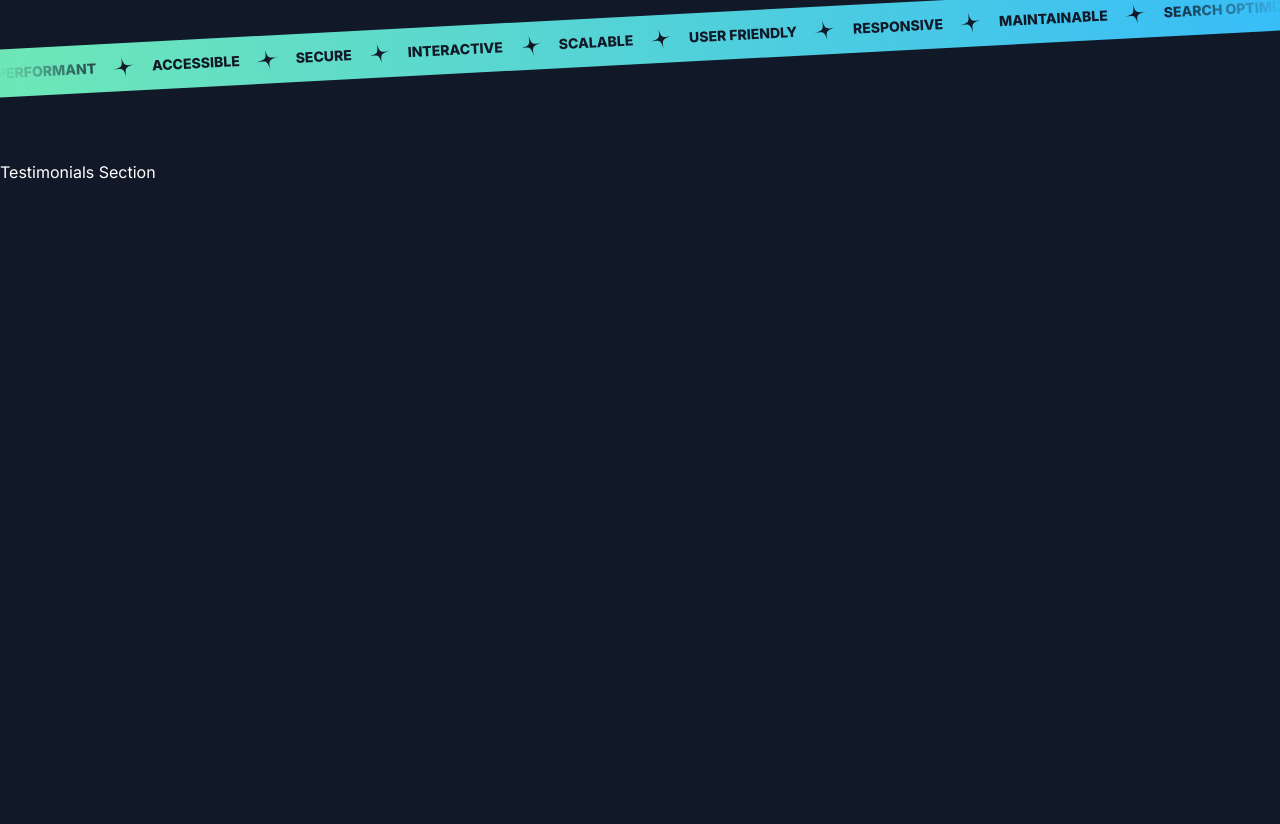
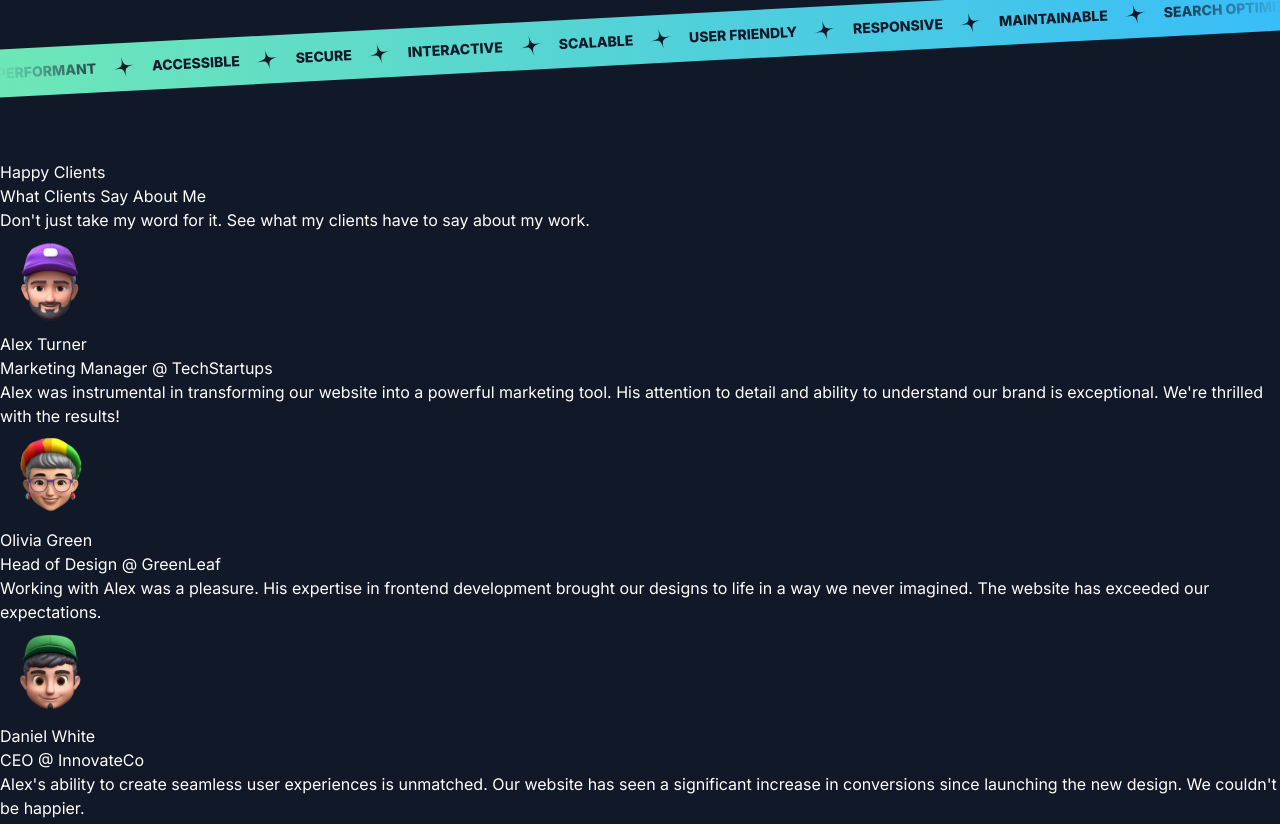
Before and after one commit to andrMaulana/single-page-portfolio, a Next.js app: page / in a window 1280 px wide. Shown: the part 3036-3860 px from the top of the page. Before the commit the page ends 3220 px from the top, so only its background shows below. Built offline with nearby package versions, Linux system fonts and the light colour scheme; a web font is replaced by a local one.

Commit message:
feat(testimonial): ✨ add data testimonial

```diff
--- a/src/sections/Testimonials.tsx
+++ b/src/sections/Testimonials.tsx
@@ -3,6 +3,7 @@
 import memojiAvatar3 from "@/assets/images/memoji-avatar-3.png";
 import memojiAvatar4 from "@/assets/images/memoji-avatar-4.png";
 import memojiAvatar5 from "@/assets/images/memoji-avatar-5.png";
+import Image from "next/image";
 
 const testimonials = [
   {
@@ -38,5 +39,19 @@
 ];
 
 export const TestimonialsSection = () => {
-  return <div>Testimonials Section</div>;
+  return <div>
+    <p>Happy Clients</p>
+    <h2>What Clients Say About Me</h2>
+    <p>Don't just take my word for it. See what my clients have to say about my work.</p>
+    <div>
+      {testimonials.map(testimonial => (
+      <div key={testimonial.name}>
+        <Image src={testimonial.avatar} alt={testimonial.name} />
+          <div>{testimonial.name}</div>
+          <div>{testimonial.position}</div>
+          <p>{testimonial.text}</p>
+        </div>
+      ))}
+    </div>
+  </div>;
 };
```
